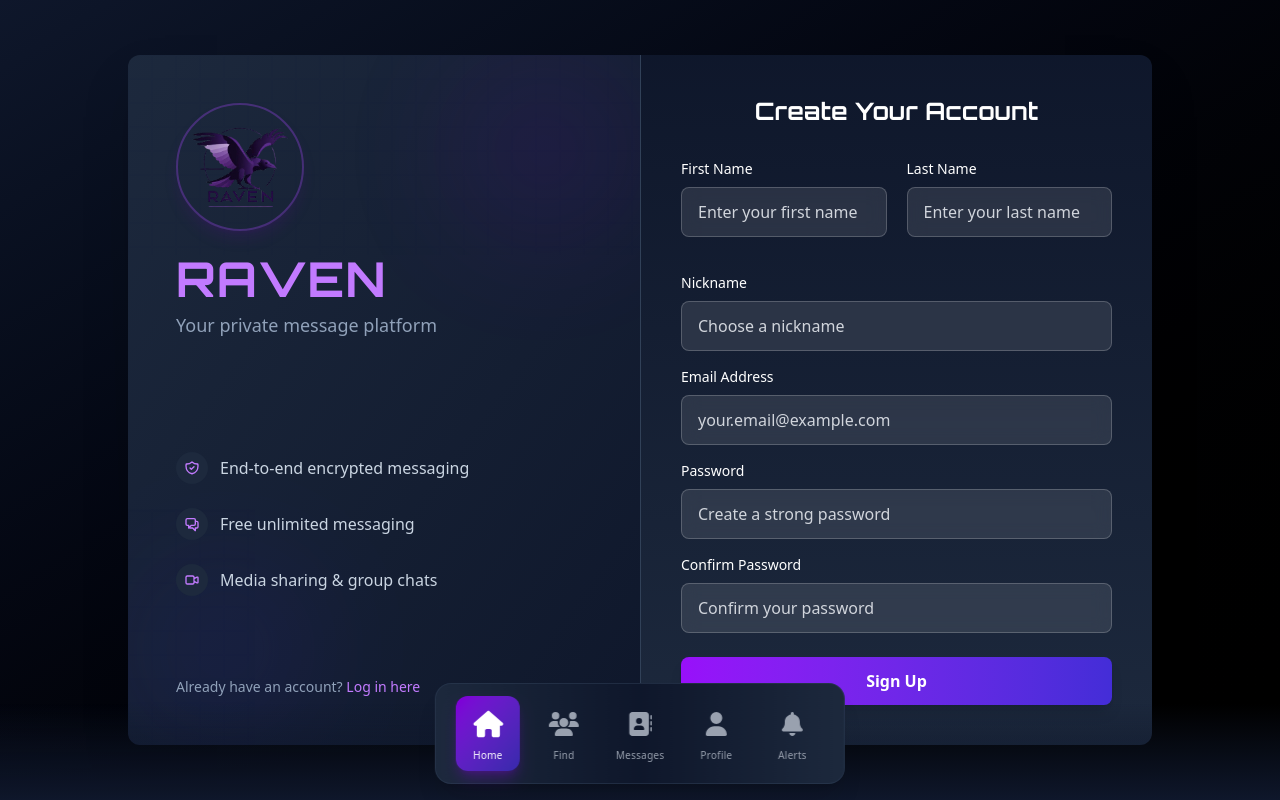
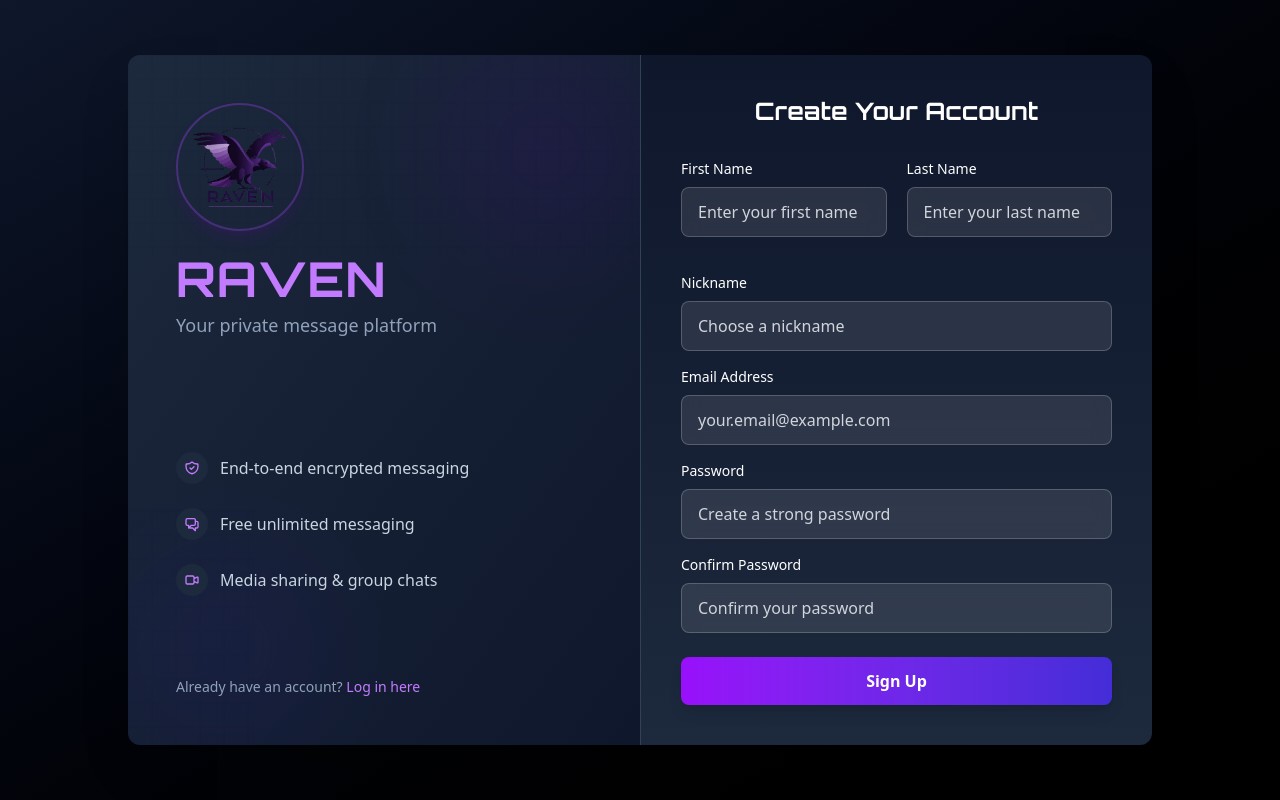
Before and after one commit to paralyuzov/Raven, a Vue app: page / in a window 1280 px wide. Built offline with nearby package versions, Linux system fonts and the light colour scheme; no server answers.

Commit message:
update app layout

```diff
--- a/src/App.vue
+++ b/src/App.vue
@@ -1,13 +1,7 @@
 <script setup>
-import NavigationBottom from './components/NavigationBottom.vue';
 
 </script>
 
 <template>
-    <div class="flex flex-col min-h-screen bg-slate-900">
-      <div class="">
-        <router-view />
-      </div>
-      <NavigationBottom />
-    </div>
-  </template>
+  <router-view />
+</template>
```
